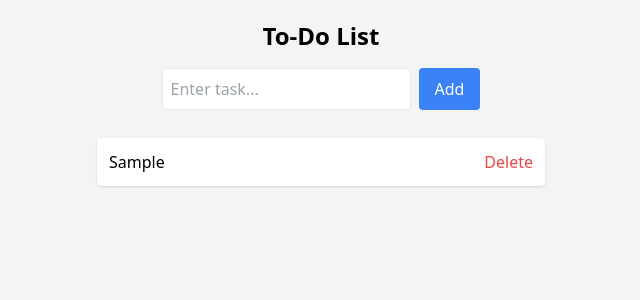
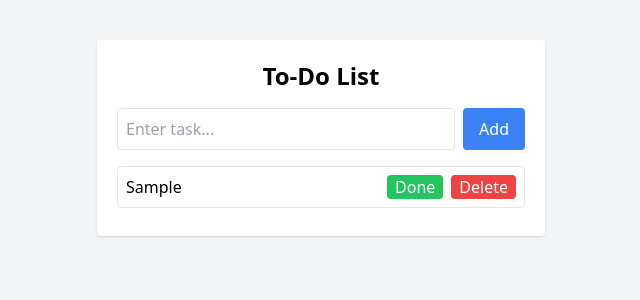
Before and after one commit to mikerainadvincula06-prog/-todo-list-, a React (Vite) app: page / in a window 1280 px wide. Both pictures are taken after typing "Sample" into the empty fields and a click on the button "Add". Shown: the top 300 px of the page, without its empty margins (319-959 px from the left). Built offline with nearby package versions, Linux system fonts and the light colour scheme; no server answers.

Commit message:
Update App.jsx

```diff
--- a/src/App.jsx
+++ b/src/App.jsx
@@ -1,13 +1,14 @@
-import { useState } from "react";
+const { useState } = React;
 
-export default function App() {
-  const [task, setTask] = useState("");
+function App() {
   const [tasks, setTasks] = useState([]);
+  const [input, setInput] = useState("");
 
   const addTask = () => {
-    if (task.trim() === "") return;
-    setTasks([...tasks, { text: task, done: false }]);
-    setTask("");
+    if (input.trim() === "") return;
+
+    setTasks([...tasks, { text: input, done: false }]);
+    setInput("");
   };
 
   const toggleTask = (index) => {
@@ -21,14 +22,14 @@ export default function App() {
   };
 
   return (
-    <div className="min-h-screen bg-gray-100 flex flex-col items-center p-5">
-      <h1 className="text-2xl font-bold mb-4">To-Do List</h1>
+    <div className="max-w-md mx-auto mt-10 bg-white p-5 rounded shadow">
+      <h1 className="text-2xl font-bold mb-4 text-center">To-Do List</h1>
 
-      <div className="flex gap-2">
+      <div className="flex gap-2 mb-4">
         <input
-          value={task}
-          onChange={(e) => setTask(e.target.value)}
-          className="border p-2 rounded"
+          className="flex-1 border p-2 rounded"
+          value={input}
+          onChange={(e) => setInput(e.target.value)}
           placeholder="Enter task..."
         />
         <button
@@ -39,28 +40,36 @@ export default function App() {
         </button>
       </div>
 
-      <ul className="mt-5 w-full max-w-md">
-        {tasks.map((t, i) => (
+      <ul>
+        {tasks.map((task, index) => (
           <li
-            key={i}
-            className="flex justify-between bg-white p-3 mt-2 rounded shadow"
+            key={index}
+            className="flex justify-between items-center mb-2 border p-2 rounded"
           >
-            <span
-              onClick={() => toggleTask(i)}
-              className={t.done ? "line-through text-gray-400" : ""}
-            >
-              {t.text}
+            <span className={task.done ? "line-through text-gray-500" : ""}>
+              {task.text}
             </span>
 
-            <button
-              onClick={() => deleteTask(i)}
-              className="text-red-500"
-            >
-              Delete
-            </button>
+            <div className="flex gap-2">
+              <button
+                onClick={() => toggleTask(index)}
+                className="bg-green-500 text-white px-2 rounded"
+              >
+                {task.done ? "Undo" : "Done"}
+              </button>
+
+              <button
+                onClick={() => deleteTask(index)}
+                className="bg-red-500 text-white px-2 rounded"
+              >
+                Delete
+              </button>
+            </div>
           </li>
         ))}
       </ul>
     </div>
   );
 }
+
+ReactDOM.createRoot(document.getElementById("root")).render(<App />);
```
